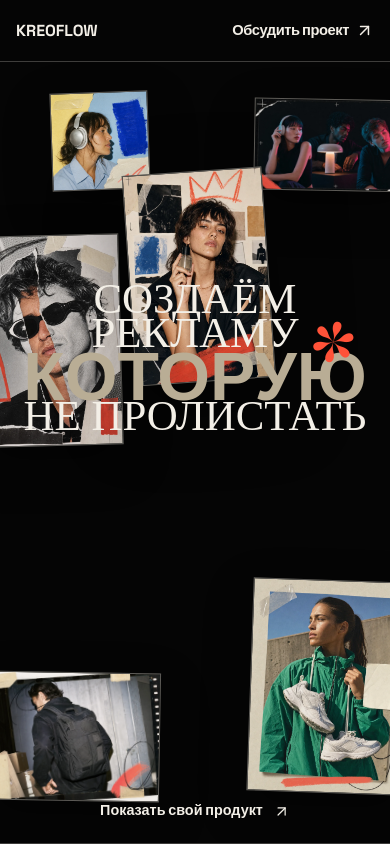
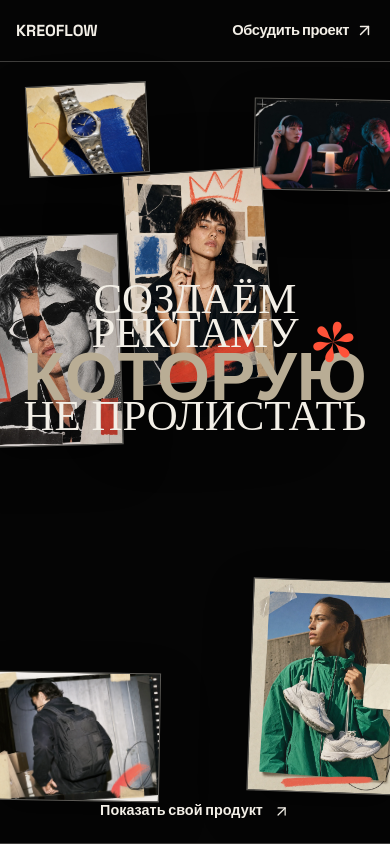
Before and after one commit to maks1son/kreoflow, a Next.js app: page / in a window 390 px wide. Shown: the top 844 px of the page. Built offline with nearby package versions, Linux system fonts and the light colour scheme.

Commit message:
feat: refresh hero editorial still life

```diff
--- a/public/media/SOURCES.md
+++ b/public/media/SOURCES.md
@@ -9,7 +9,7 @@ Both source pages were marked free to use when downloaded on 2026-07-11. Keep th
 
 ## Generated campaign stills
 
-The files under `campaign/` were generated specifically for the KreoFlow editorial landing on 2026-07-14 with OpenAI image generation and then converted to optimized WebP assets:
+The files under `campaign/` were generated specifically for the KreoFlow editorial landing on 2026-07-14 and 2026-07-15 with OpenAI image generation and then converted to optimized WebP assets:
 
 - `kreoflow-perfume.webp`
 - `kreoflow-headphones.webp`
@@ -23,5 +23,6 @@ The files under `campaign/` were generated specifically for the KreoFlow editori
 - `kreoflow-editorial-group.webp`
 - `kreoflow-editorial-headphones.webp`
 - `kreoflow-editorial-backpack.webp`
+- `kreoflow-editorial-watch-still-life.webp`
 
 They are fictional, brandless product campaign concepts. The editorial set combines real-photoshoot art direction with paper, tape, marker, paint, and contact-sheet treatments. No logos, trademarks, client work, testimonials, or real performance claims are represented.
--- a/src/app/landing.css
+++ b/src/app/landing.css
@@ -180,11 +180,11 @@
 }
 
 .kfn-hero-shot--cover {
-  top: 2%;
-  left: 22%;
-  width: clamp(110px, 10vw, 154px);
-  aspect-ratio: 1;
-  transform: rotate(-2deg);
+  top: 1%;
+  left: 18%;
+  width: clamp(190px, 14vw, 250px);
+  aspect-ratio: 4 / 3;
+  transform: rotate(-2.8deg);
 }
 
 .kfn-hero-shot--portrait {
@@ -800,9 +800,9 @@
   }
 
   .kfn-hero-shot--cover {
-    top: 4%;
-    left: 13%;
-    width: 25vw;
+    top: 3%;
+    left: 7%;
+    width: 31vw;
   }
 
   .kfn-hero-shot--portrait {
--- a/src/app/page.tsx
+++ b/src/app/page.tsx
@@ -8,8 +8,8 @@ const asset = (path: string) => `${mediaBase}${path}`;
 
 const heroShots = [
   {
-    src: "/media/campaign/kreoflow-editorial-headphones.webp",
-    alt: "Живой рекламный кадр с человеком в серебристых наушниках",
+    src: "/media/campaign/kreoflow-editorial-watch-still-life.webp",
+    alt: "Предметная фотосессия серебристых часов в бумажном коллаже с ручной краской",
     className: "kfn-hero-shot kfn-hero-shot--cover",
   },
   {
```
Also changed, not shown: public/media/campaign/kreoflow-editorial-watch-still-life.webp (added).
